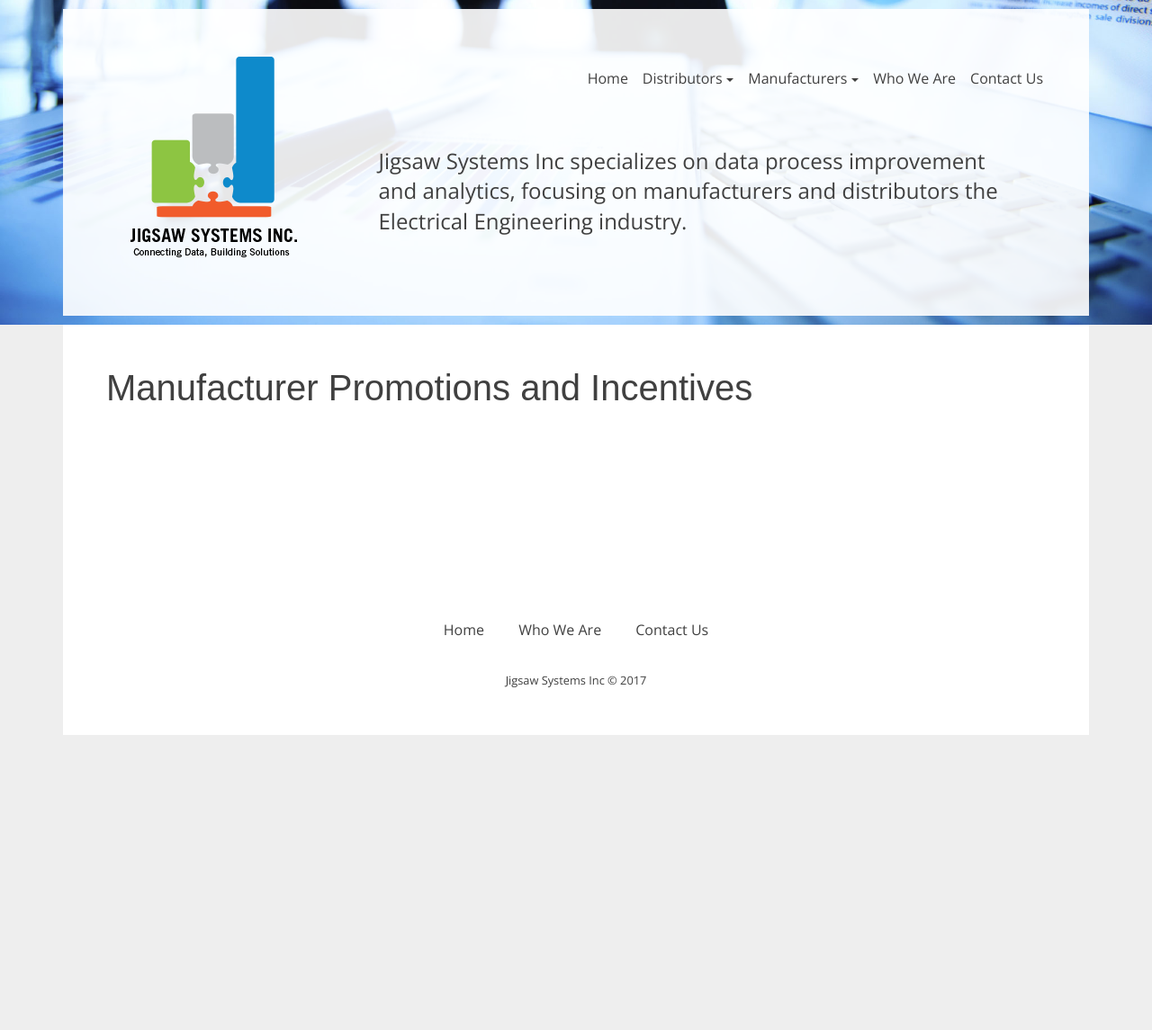
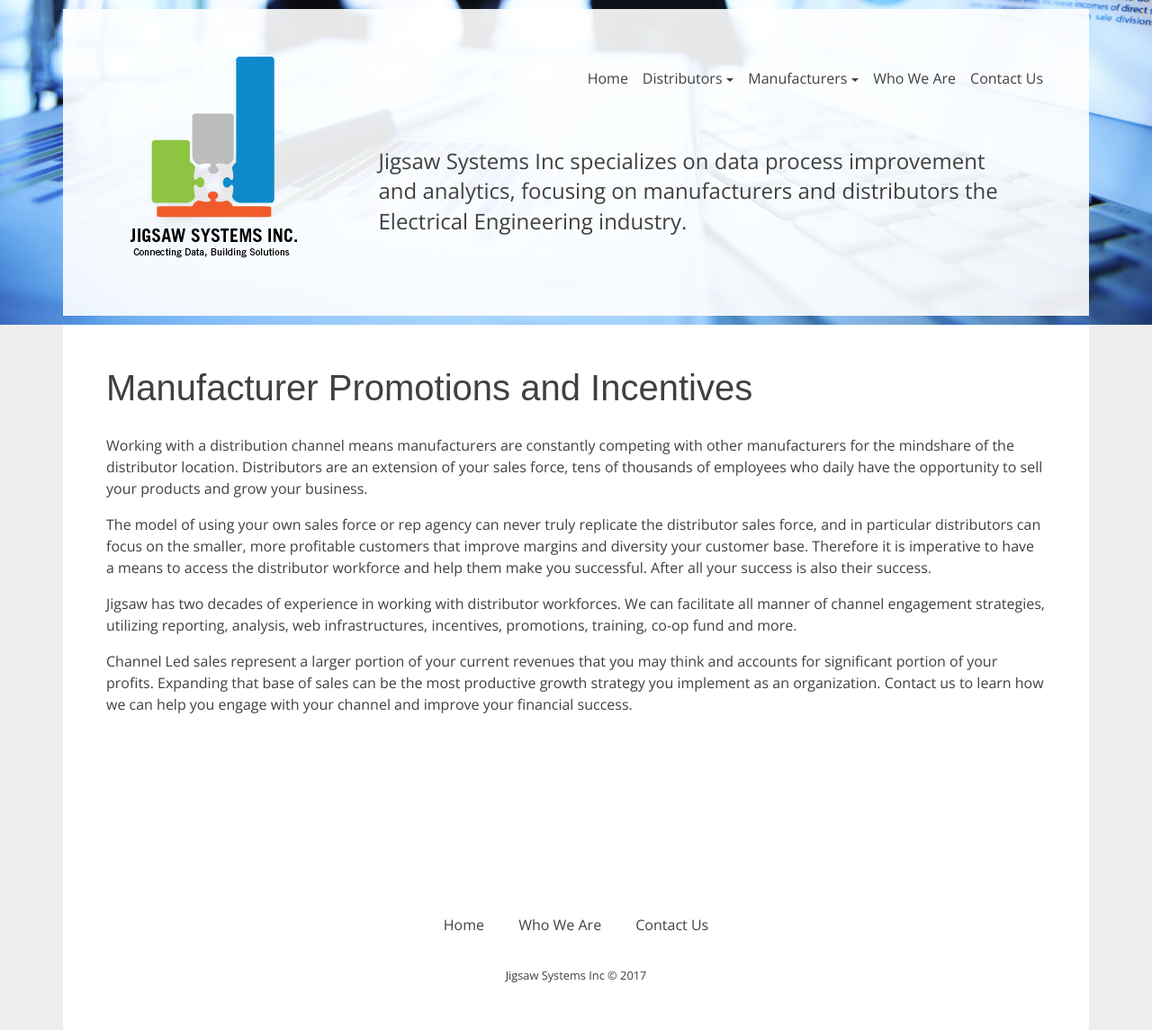
Before and after one commit to Codefully/jigsaw-redo, a Jekyll site: the page built from pages/manufacturers-promotions-incentives.md, in a window 1280 px wide. Shown: the whole page at 90% size. Built offline with Jekyll 4.4.1, drawn with Linux system fonts in a browser that asks for light colours; nearby versions of some CDN libraries; some web fonts are replaced; before the commit the page ends 900 px from its top, so only the background shows below that.

Commit message:
Updated Manufacturers Promotions Incentives

```diff
--- a/pages/manufacturers-promotions-incentives.md
+++ b/pages/manufacturers-promotions-incentives.md
@@ -5,3 +5,11 @@ layout: page
 ---
 
 # Manufacturer Promotions and Incentives
+
+Working with a distribution channel means manufacturers are constantly competing with other manufacturers for the mindshare of the distributor location. Distributors are an extension of your sales force, tens of thousands of employees who daily have the opportunity to sell your products and grow your business.
+
+The model of using your own sales force or rep agency can never truly replicate the distributor sales force, and in particular distributors can focus on the smaller, more profitable customers that improve margins and diversity your customer base. Therefore it is imperative to have a means to access the distributor workforce and help them make you successful. After all your success is also their success.
+
+Jigsaw has two decades of experience in working with distributor workforces. We can facilitate all manner of channel engagement strategies, utilizing reporting, analysis, web infrastructures, incentives, promotions, training, co-op fund and more.
+
+Channel Led sales represent a larger portion of your current revenues that you may think and accounts for significant portion of your profits. Expanding that base of sales can be the most productive growth strategy you implement as an organization. Contact us to learn how we can help you engage with your channel and improve your financial success.
```
